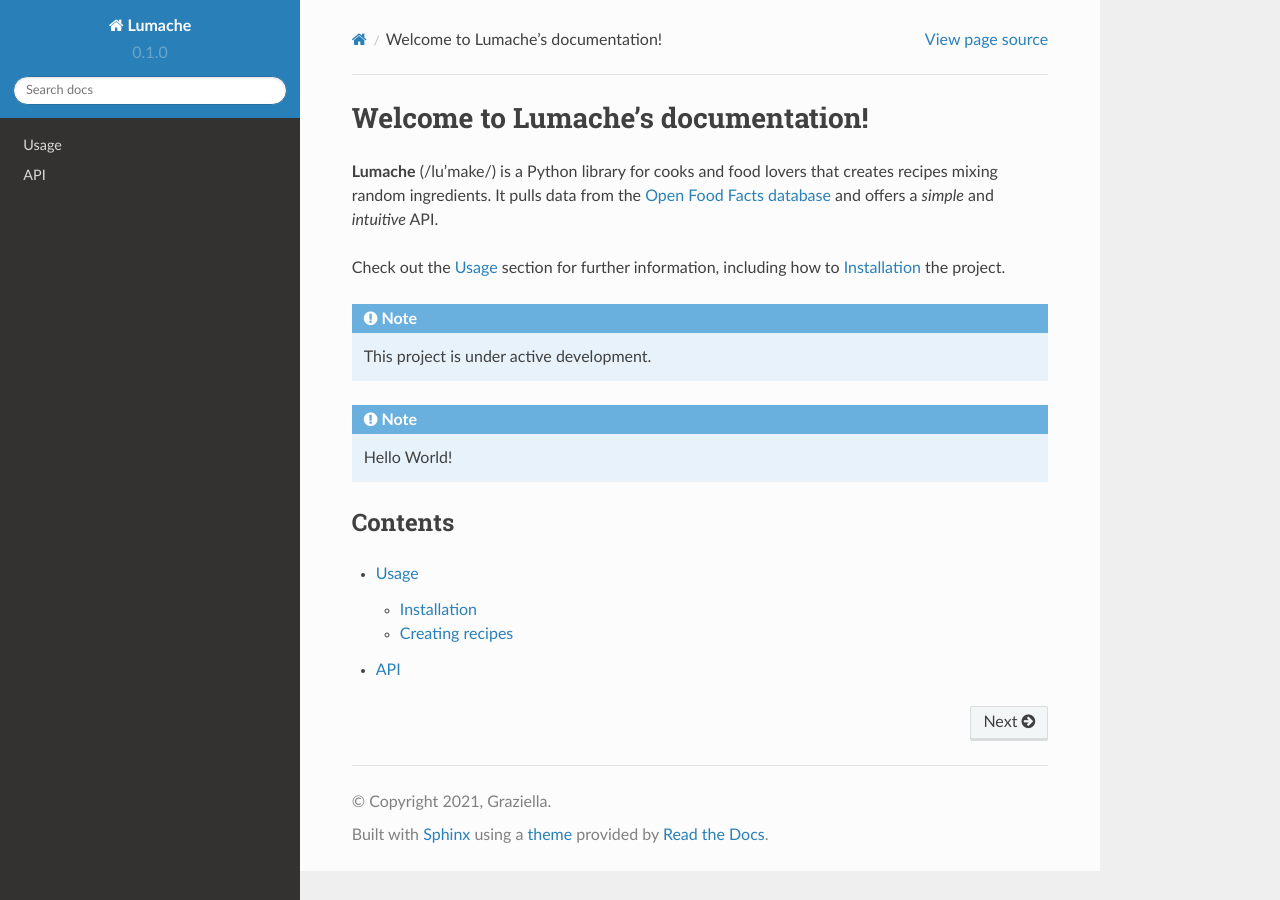
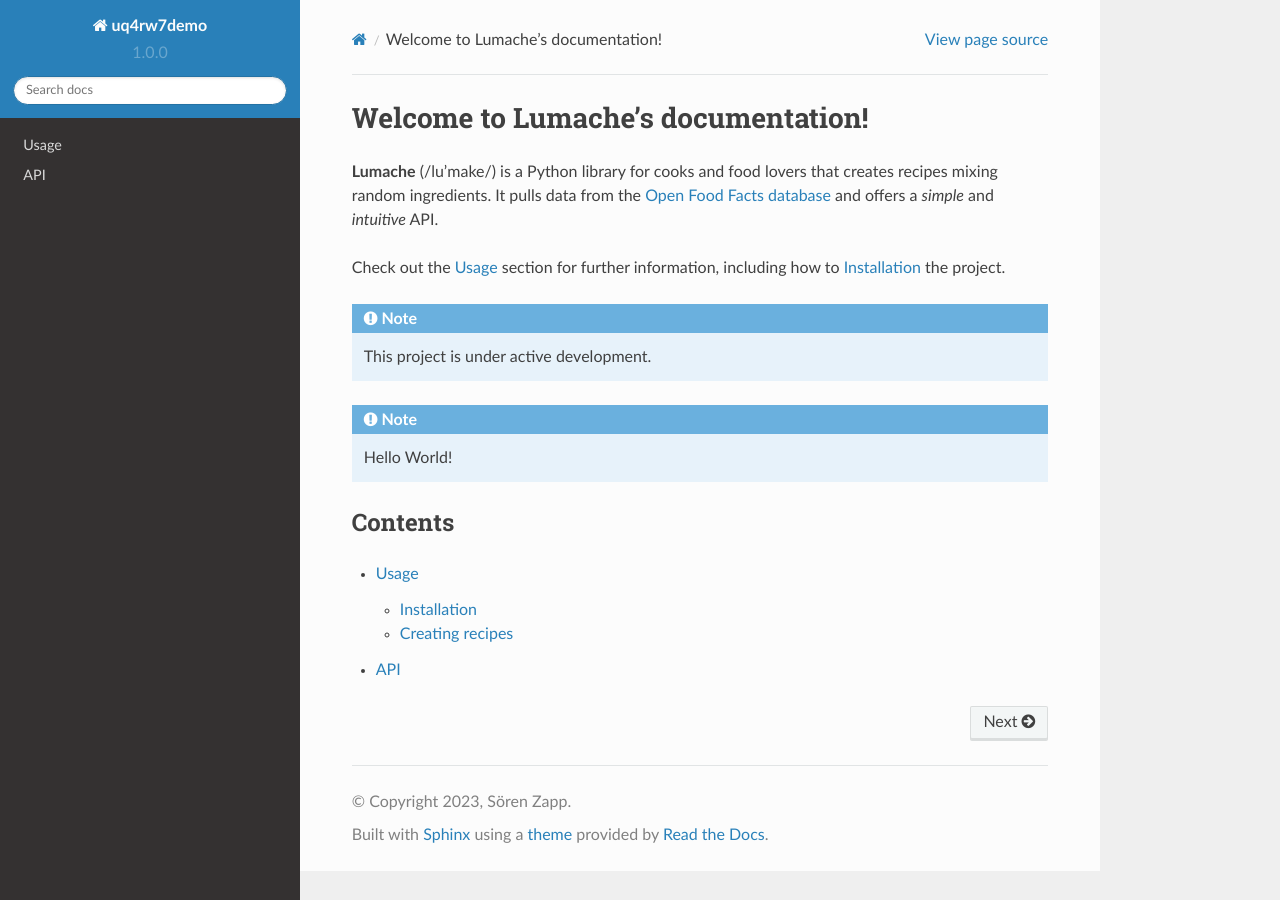
Before and after one commit to szapp/rtd-tutorial, a Sphinx documentation site: the page built from docs/source/index.rst, in a window 1280 px wide. Built offline with Sphinx 7.4.7 and the Read the Docs theme 2.0.0, drawn with Linux system fonts in a browser that asks for light colours; some of the changed lines change nothing that is shown.

Commit message:
Update conf.py

```diff
--- a/docs/source/conf.py
+++ b/docs/source/conf.py
@@ -2,12 +2,12 @@
 
 # -- Project information
 
-project = 'Lumache'
-copyright = '2021, Graziella'
-author = 'Graziella'
+project = 'uq4rw7demo'
+copyright = '2023, Sören Zapp'
+author = 'Sören Zapp'
 
-release = '0.1'
-version = '0.1.0'
+release = uq4rw7demo.__version__
+version = uq4rw7demo.__version__
 
 # -- General configuration
 
@@ -16,12 +16,28 @@
     'sphinx.ext.doctest',
     'sphinx.ext.autodoc',
     'sphinx.ext.autosummary',
+    'sphinx.ext.mathjax',
     'sphinx.ext.intersphinx',
+    'sphinx.ext.napoleon',
 ]
+
+autoclass_content = 'both'
+autodoc_member_order = 'bysource'
+
+napoleon_use_param = False
+napoleon_use_rtype = False
+napoleon_preprocess_types = True
+
+mathjax_path = ('https://cdnjs.cloudflare.com/ajax/libs/mathjax/2.7.5/'
+                'MathJax.js?config=TeX-MML-AM_CHTML')
 
 intersphinx_mapping = {
     'python': ('https://docs.python.org/3/', None),
     'sphinx': ('https://www.sphinx-doc.org/en/master/', None),
+    'attrs': ('https://www.attrs.org/en/stable/', None),
+    'numpy': ('https://numpy.org/doc/stable/', None),
+    'scipy': ('https://docs.scipy.org/doc/scipy/', None),
+    'matplotlib': ('https://matplotlib.org/stable/', None),
 }
 intersphinx_disabled_domains = ['std']
 
```
